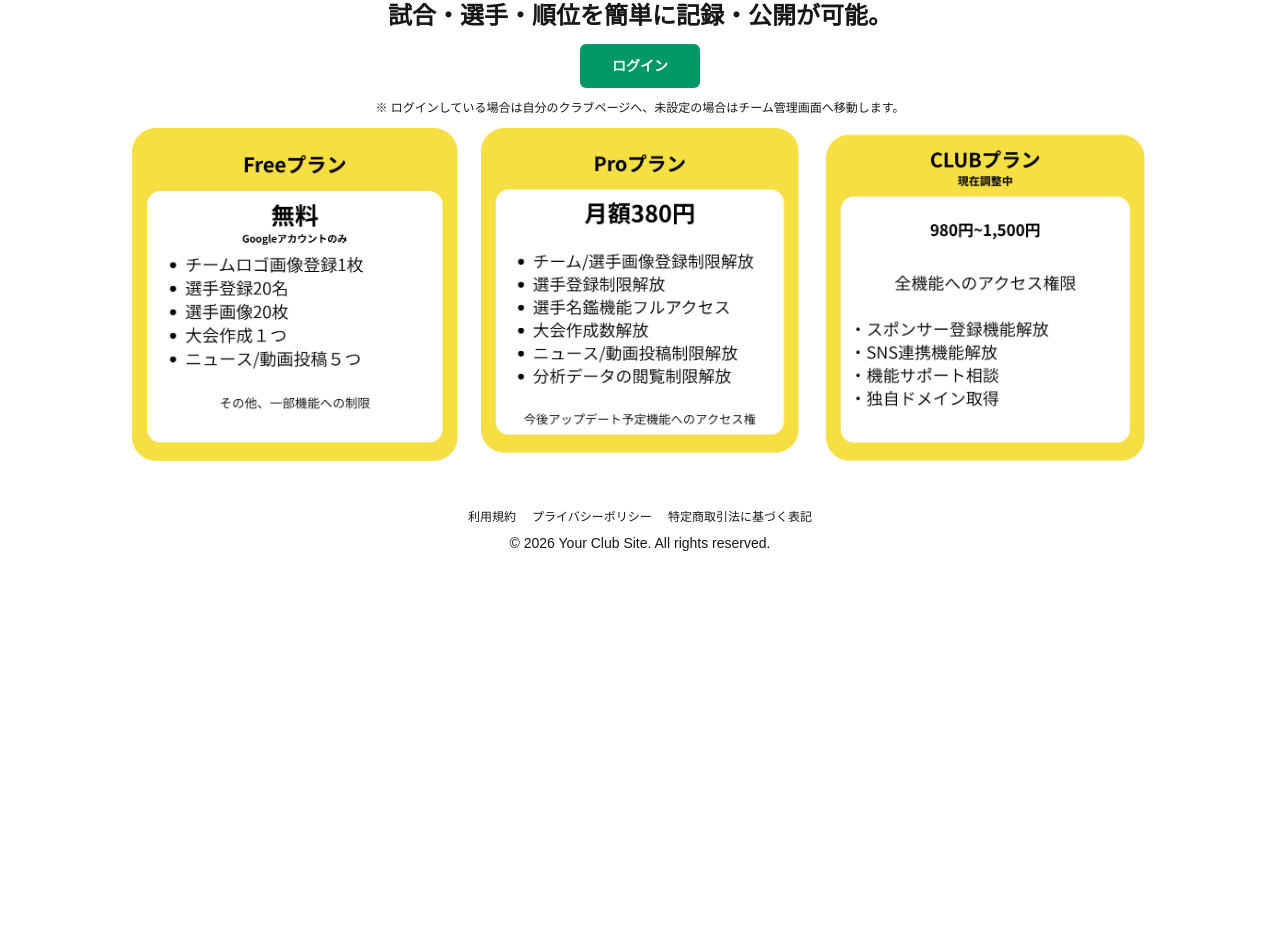
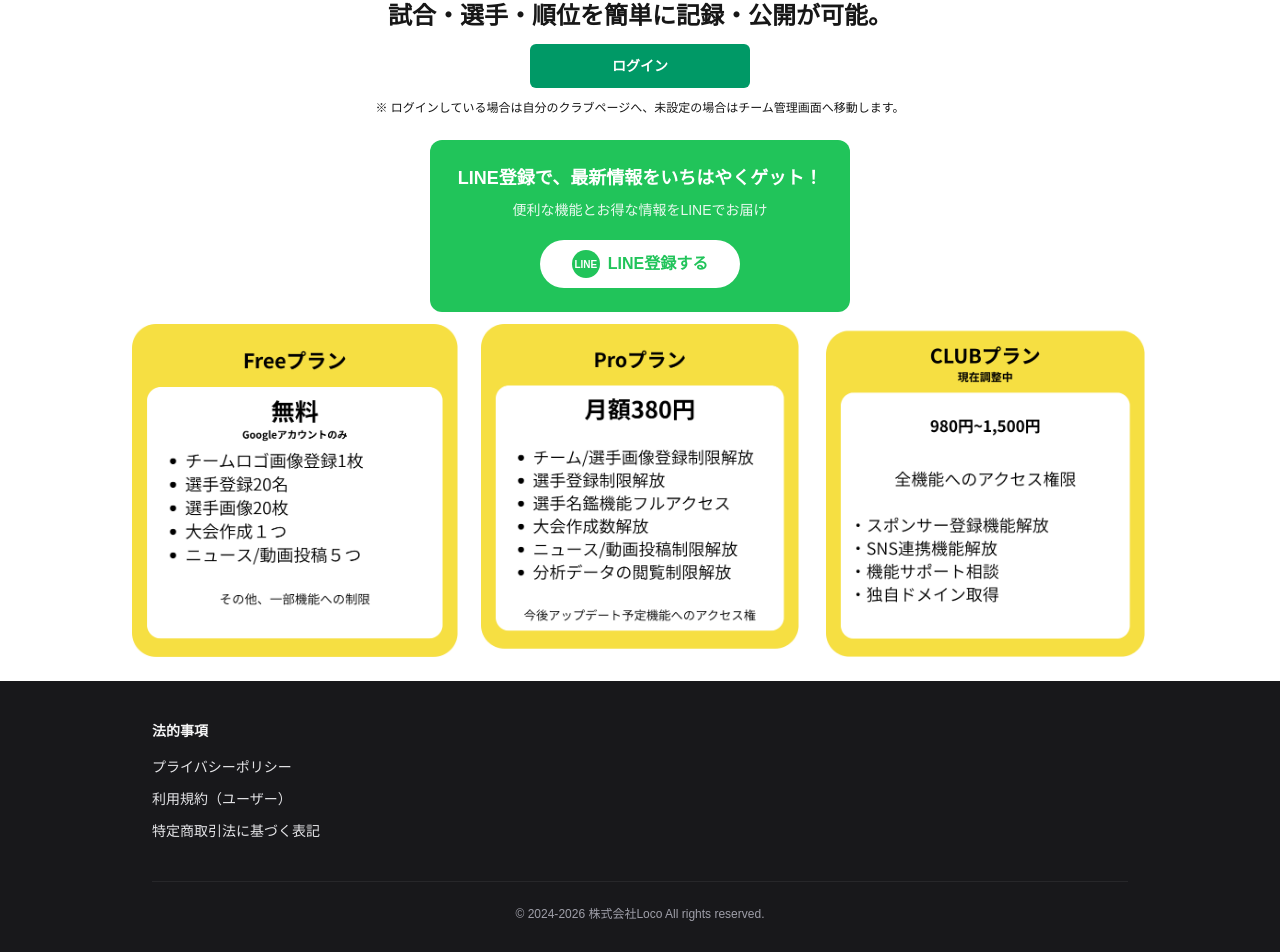
Before and after one commit to nffctaku/hpseisaku, a Next.js app: page / in a window 1280 px wide. Shown: the part 1708-2660 px from the top of the page. Before the commit the page ends 2285 px from the top, so only its background shows below. Built offline with nearby package versions, Linux system fonts and the light colour scheme; no server answers.

Commit message:
🚀 本番環境に向けて調整・デプロイ準備

```diff
--- a/src/app/page.tsx
+++ b/src/app/page.tsx
@@ -226,11 +226,11 @@ export default function LandingPage() {
                   簡単に記録・公開が可能。
                 </p>
 
-                <div className="flex flex-col sm:flex-row gap-3 justify-center">
+                <div className="flex flex-col items-center sm:flex-row sm:items-stretch gap-3 justify-center">
                   <Link
                     href="/admin/competitions"
                     onClick={handleProtectedViewClub}
-                    className="inline-flex items-center justify-center px-8 py-3 rounded-md bg-emerald-600 text-white hover:bg-emerald-700 font-semibold text-sm transition-colors"
+                    className="inline-flex items-center justify-center w-1/2 max-w-[220px] px-8 py-3 rounded-md bg-emerald-600 text-white hover:bg-emerald-700 font-semibold text-sm transition-colors"
                   >
                     ログイン
                   </Link>
@@ -239,6 +239,25 @@ export default function LandingPage() {
                 <p className="mt-2 text-xs text-muted-foreground">
                   ※ ログインしている場合は自分のクラブページへ、未設定の場合はチーム管理画面へ移動します。
                 </p>
+
+                <div className="mt-6 flex justify-center">
+                  <div className="w-full max-w-[420px] bg-[#21c45a] rounded-xl px-6 py-6 text-white text-center">
+                    <div className="text-lg font-bold">LINE登録で、最新情報をいちはやくゲット！</div>
+                    <div className="mt-2 text-sm text-white/90">便利な機能とお得な情報をLINEでお届け</div>
+
+                    <a
+                      href="https://lin.ee/0IxYvaa"
+                      target="_blank"
+                      rel="noreferrer"
+                      className="mt-5 inline-flex items-center justify-center gap-2 bg-white text-[#21c45a] font-semibold rounded-full h-12 px-8"
+                    >
+                      <span className="inline-flex items-center justify-center w-7 h-7 rounded-full bg-[#21c45a] text-white text-[10px] font-bold">
+                        LINE
+                      </span>
+                      <span>LINE登録する</span>
+                    </a>
+                  </div>
+                </div>
 
                 <div className="mt-3 flex justify-center">
                   <div className="grid grid-cols-1 sm:grid-cols-3 gap-3 w-full max-w-5xl">
@@ -277,19 +296,27 @@ export default function LandingPage() {
         </section>
       </main>
 
-      <footer className="p-4 md:p-6 text-center text-muted-foreground text-sm">
-        <div className="flex flex-wrap justify-center gap-x-4 gap-y-1 text-xs mb-2">
-          <Link href="/terms" className="hover:text-foreground transition-colors whitespace-nowrap">
-            利用規約
-          </Link>
-          <Link href="/privacy" className="hover:text-foreground transition-colors whitespace-nowrap">
-            プライバシーポリシー
-          </Link>
-          <Link href="/tokusho" className="hover:text-foreground transition-colors whitespace-nowrap">
-            特定商取引法に基づく表記
-          </Link>
+      <footer className="bg-zinc-900 text-zinc-100">
+        <div className="mx-auto max-w-5xl px-6 py-10">
+          <div className="text-left">
+            <div className="text-sm font-semibold mb-4">法的事項</div>
+            <div className="flex flex-col gap-3 text-sm text-zinc-200">
+              <Link href="/privacy" className="hover:text-white transition-colors">
+                プライバシーポリシー
+              </Link>
+              <Link href="/terms" className="hover:text-white transition-colors">
+                利用規約（ユーザー）
+              </Link>
+              <Link href="/tokusho" className="hover:text-white transition-colors">
+                特定商取引法に基づく表記
+              </Link>
+            </div>
+          </div>
+
+          <div className="mt-10 border-t border-zinc-800 pt-6 text-center text-xs text-zinc-400">
+            &copy; 2024-{new Date().getFullYear()} 株式会社Loco All rights reserved.
+          </div>
         </div>
-        <p>&copy; {new Date().getFullYear()} Your Club Site. All rights reserved.</p>
       </footer>
     </div>
   );
```
